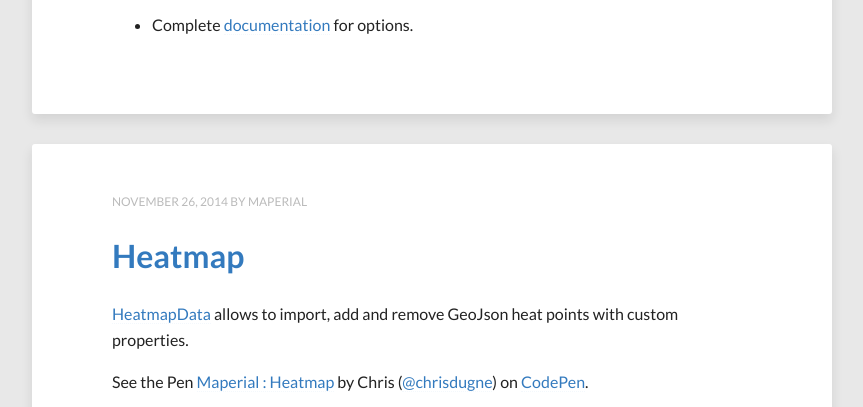
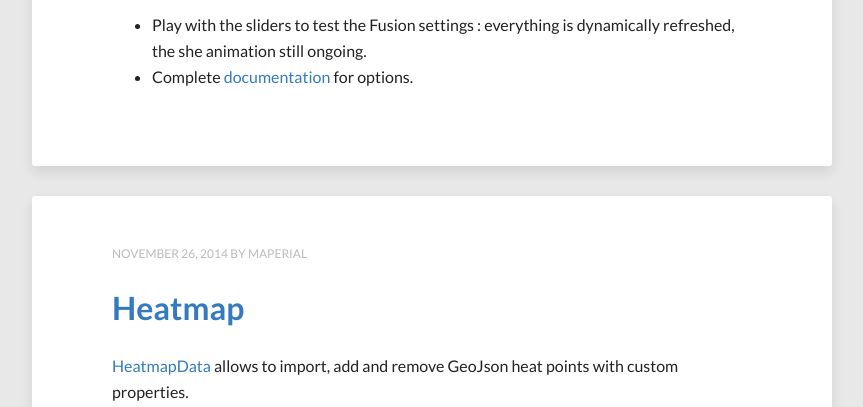
Before and after one commit to maperial/maperial.github.io, a Jekyll site: the page built from index.html, in a window 1280 px wide and 900 px high, scrolled down 610 px, cut to the strip 245-652 px from the top of the window. Shown: the whole strip, without its empty margins (208-1071 px from the left). Built offline with Jekyll 4.4.1, drawn with Linux system fonts in a browser that asks for light colours; nearby versions of some CDN libraries.

Commit message:
post animation

```diff
--- a/_posts/2014-11-27-shade-animation.md
+++ b/_posts/2014-11-27-shade-animation.md
@@ -8,7 +8,8 @@
 
 This example allows you to animate a [shade](http://maperial.github.io/concepts/#shade-controls).
 
-<p data-height="268" data-theme-id="10317" data-slug-hash="MYwdap" data-default-tab="result" data-user="chrisdugne" class='codepen'>See the Pen <a href='http://codepen.io/chrisdugne/pen/MYwdap/'>Maperial : Shade Controls</a> by Chris (<a href='http://codepen.io/chrisdugne'>@chrisdugne</a>) on <a href='http://codepen.io'>CodePen</a>.</p>
+<p data-height="450" data-theme-id="10317" data-slug-hash="MYwdap" data-default-tab="result" data-user="chrisdugne" class='codepen'>See the Pen <a href='http://codepen.io/chrisdugne/pen/MYwdap/'>Maperial : Shade Controls</a> by Chris (<a href='http://codepen.io/chrisdugne'>@chrisdugne</a>) on <a href='http://codepen.io'>CodePen</a>.</p>
 <script async src="//assets.codepen.io/assets/embed/ei.js"></script>
 
+- Play with the sliders to test the Fusion settings : everything is dynamically refreshed, the she animation still ongoing.
 - Complete [documentation](/documentation/Maperial.html#addShadeControls) for options.
```
Also changed, not shown: concepts/index.md (+6 -6 lines).
